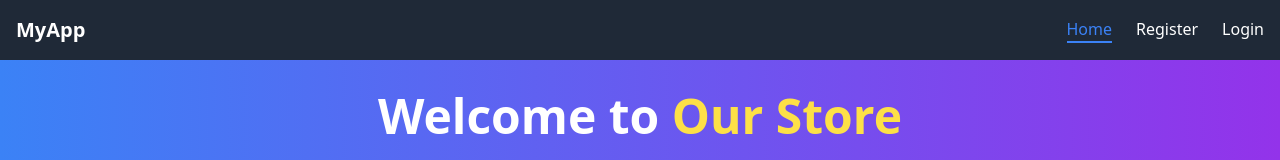
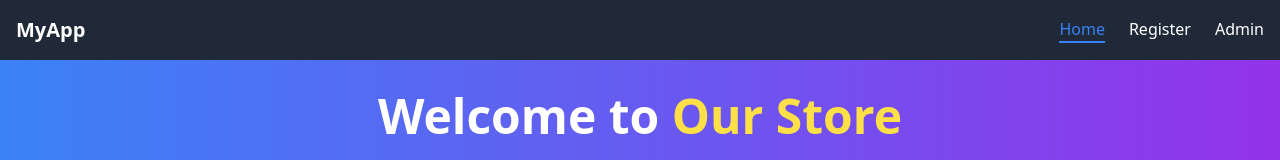
Before and after one commit to sabidjanovv/connect-to-backed, a React (Vite) app: page / in a window 1280 px wide. Shown: the top 160 px of the page. Built offline with nearby package versions, Linux system fonts and the light colour scheme; no server answers; sample sign-in values are in the browser's storage.

Commit message:
Add changing login to admin

```diff
--- a/src/components/Header.jsx
+++ b/src/components/Header.jsx
@@ -1,7 +1,9 @@
 import React from "react";
+import { useSelector } from "react-redux";
 import { NavLink } from "react-router-dom";
 
 const Header = () => {
+  const token = useSelector((s) => s.token.value);
   const activeClass = "text-blue-500 border-b-2 border-blue-500";
 
   return (
@@ -37,14 +39,25 @@ const Header = () => {
           >
             Register
           </NavLink>
+          {token ? (
             <NavLink
-            to="/login"
+              to={"/admin"}
+              className={({ isActive }) =>
+                `hover:text-blue-400 ${isActive ? activeClass : ""}`
+              }
+            >
+              Admin
+            </NavLink>
+          ) : (
+            <NavLink
+              to={"/login"}
               className={({ isActive }) =>
                 `hover:text-blue-400 ${isActive ? activeClass : ""}`
               }
             >
               Login
             </NavLink>
+          )}
         </div>
       </nav>
     </header>
```
Lines whose indentation alone changed are shown as unchanged.
